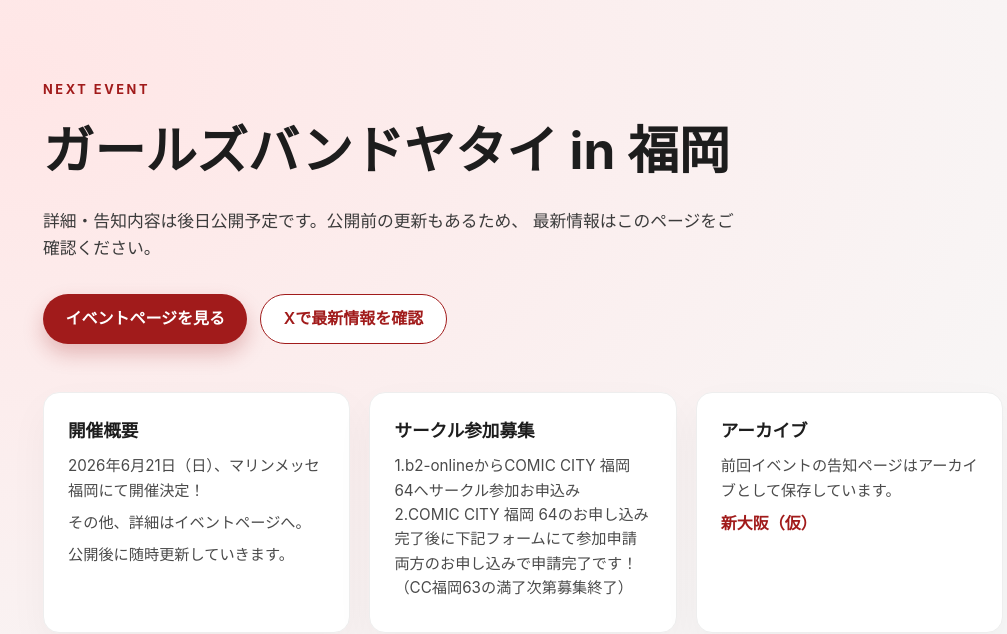
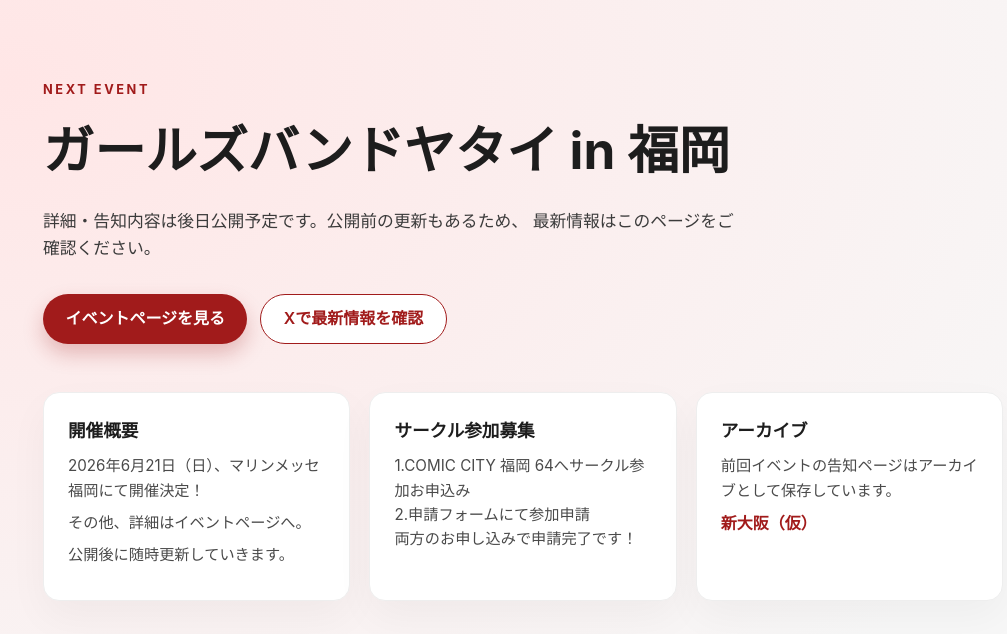
Before and after one commit to aikoikom/gbc_shinoosaka, a Next.js app: page /gbc_shinoosaka/ in a window 1280 px wide. Shown: the top 634 px of the page, without its empty margins (117-1124 px from the left). Built offline with nearby package versions, Linux system fonts and the light colour scheme.

Commit message:
Update page.tsx

```diff
--- a/app/page.tsx
+++ b/app/page.tsx
@@ -41,9 +41,9 @@ export default function Home() {
           <article className={styles.card}>
             <h2 className={styles.cardTitle}>サークル参加募集</h2>
             <p className={styles.cardText}>
-              1.b2-onlineからCOMIC CITY 福岡 64へサークル参加お申込み<br></br>
-              2.COMIC CITY 福岡 64のお申し込み完了後に下記フォームにて参加申請<br></br>
-              両方のお申し込みで申請完了です！（CC福岡63の満了次第募集終了）
+              1.COMIC CITY 福岡 64へサークル参加お申込み<br></br>
+              2.申請フォームにて参加申請<br></br>
+              両方のお申し込みで申請完了です！
             </p>
           </article>
           <article className={styles.card}>
```
